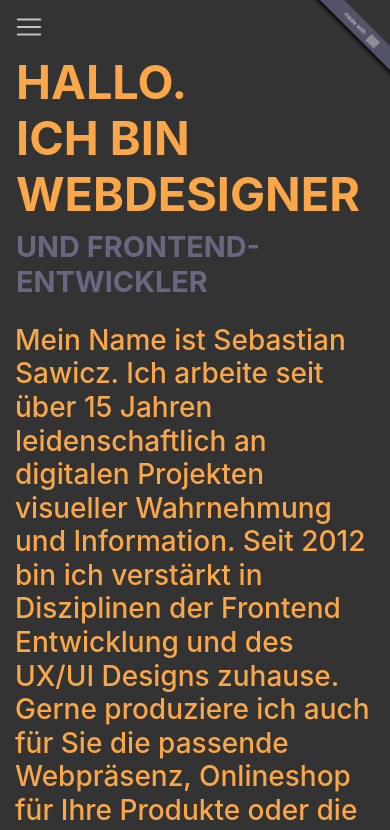
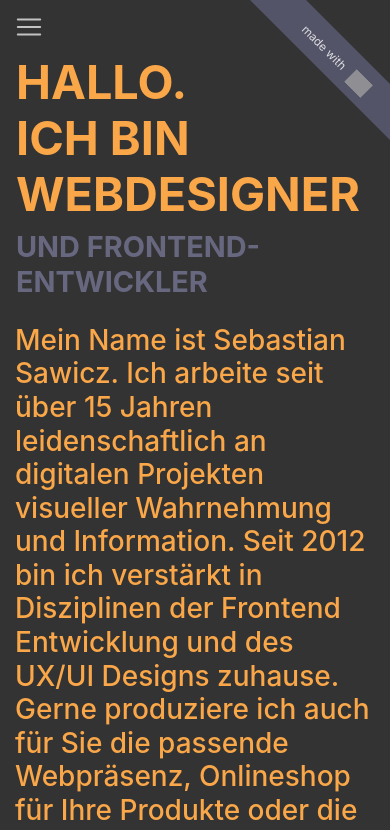
Before and after one commit to munich99/angular-8-homepage, an Angular app: page /#/start in a window 390 px wide. Shown: the top 830 px of the page. Built offline with nearby package versions, Linux system fonts and the light colour scheme; grey boxes are pictures that could not be loaded.

Commit message:
header - ribbon - bigger

```diff
--- a/src/app/allways/my-header/my-header.component.css
+++ b/src/app/allways/my-header/my-header.component.css
@@ -99,3 +99,35 @@ a:hover { color:  rgba(250, 167, 73, 0.5) }
     background-image: -moz-linear-gradient(45deg, rgba(0, 0, 0, 0) 50%, rgba(0, 0, 0, 0.8) 55%);
     background-image: linear-gradient(45deg, rgba(0, 0, 0, 0) 50%, rgba(0, 0, 0, 0.8) 55%);
 }
+
+
+
+
+/* Medium devices (tablets, 768px and up) */
+@media (max-width: 768px) {
+
+    #teaser {
+        width: 32vw;
+        height: 32vw;
+    }
+
+    #teaser::before {
+        border-width: 18vw;
+    }
+
+    #teaser::after {
+        border-width: 11vw;
+    }
+
+    #teaser-word {
+        height: 3vw;
+        width: 35vw;
+        top: 14vw;
+        left: 1vw;
+        font-size: 3vw;
+    }
+
+    #teaser img{
+        height: 4.5vw;
+    }
+}
```
